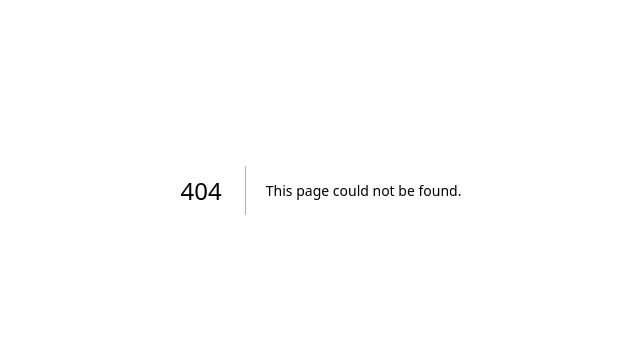
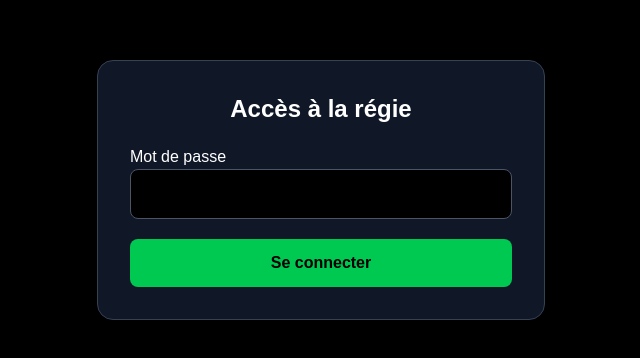
Before and after one commit to orpheavoices/orphea-live, a Next.js app: page /regie/connexion in a window 1280 px wide. Before the commit this address had no page. Shown: the part 210-568 px from the top of the page, without its empty margins (319-959 px from the left). Built offline with nearby package versions, Linux system fonts and the light colour scheme.

Commit message:
Protection de la regie par mot de passe

```diff
--- /dev/null
+++ b/app/api/regie-login/route.ts
@@ -0,0 +1,40 @@
+import { NextResponse } from "next/server";
+import { cookies } from "next/headers";
+import { createHmac, timingSafeEqual } from "crypto";
+
+export async function POST(request: Request) {
+  const { password } = await request.json().catch(() => ({}));
+  const expectedPassword = process.env.REGIE_PASSWORD;
+  const secret = process.env.REGIE_SESSION_SECRET;
+
+  if (!expectedPassword || !secret) {
+    return NextResponse.json(
+      { error: "Configuration serveur manquante." },
+      { status: 500 }
+    );
+  }
+
+  if (typeof password !== "string" || password !== expectedPassword) {
+    return NextResponse.json(
+      { error: "Mot de passe incorrect." },
+      { status: 401 }
+    );
+  }
+
+  const expires = Date.now() + 8 * 60 * 60 * 1000;
+  const payload = String(expires);
+  const signature = createHmac("sha256", secret)
+    .update(payload)
+    .digest("hex");
+
+  const cookieStore = await cookies();
+  cookieStore.set("regie_session", `${payload}.${signature}`, {
+    httpOnly: true,
+    secure: process.env.NODE_ENV === "production",
+    sameSite: "strict",
+    path: "/",
+    expires: new Date(expires),
+  });
+
+  return NextResponse.json({ ok: true });
+}
--- /dev/null
+++ b/app/regie/connexion/page.tsx
@@ -0,0 +1,77 @@
+
+"use client";
+
+import { useState } from "react";
+
+export default function ConnexionRegie() {
+  const [password, setPassword] = useState("");
+  const [erreur, setErreur] = useState("");
+  const [chargement, setChargement] = useState(false);
+
+  async function seConnecter(e: React.FormEvent<HTMLFormElement>) {
+    e.preventDefault();
+    setErreur("");
+    setChargement(true);
+
+    try {
+      const reponse = await fetch("/api/regie-login", {
+        method: "POST",
+        headers: { "Content-Type": "application/json" },
+        body: JSON.stringify({ password }),
+      });
+
+      if (reponse.ok) {
+        window.location.href = "/regie";
+      } else {
+        setErreur(
+          reponse.status === 401
+            ? "Mot de passe incorrect."
+            : "Impossible de se connecter. Réessaie."
+        );
+      }
+    } catch {
+      setErreur("Erreur de connexion. Vérifie ta connexion Internet.");
+    } finally {
+      setChargement(false);
+    }
+  }
+
+  return (
+    <main className="min-h-screen bg-black text-white flex items-center justify-center p-6">
+      <form
+        onSubmit={seConnecter}
+        className="w-full max-w-md rounded-2xl border border-gray-700 bg-gray-900 p-8 space-y-5"
+      >
+        <h1 className="text-2xl font-bold text-center">
+          Accès à la régie
+        </h1>
+
+        <label className="block space-y-2">
+          <span>Mot de passe</span>
+          <input
+            type="password"
+            autoComplete="current-password"
+            value={password}
+            onChange={(e) => setPassword(e.target.value)}
+            required
+            className="w-full rounded-lg border border-gray-600 bg-black px-4 py-3 text-white"
+          />
+        </label>
+
+        {erreur && (
+          <p role="alert" className="text-red-400">
+            {erreur}
+          </p>
+        )}
+
+        <button
+          type="submit"
+          disabled={chargement}
+          className="w-full rounded-lg bg-green-500 px-4 py-3 font-bold text-black disabled:opacity-50"
+        >
+          {chargement ? "Connexion…" : "Se connecter"}
+        </button>
+      </form>
+    </main>
+  );
+}
--- a/app/regie/lecteur/page.tsx
+++ b/app/regie/lecteur/page.tsx
@@ -1,3 +1,4 @@
+
 "use client";
 
 import { useSearchParams } from "next/navigation";
@@ -12,11 +13,10 @@ function Lecteur() {
   const video = searchParams.get("video") || "";
   const karaoke = searchParams.get("karaoke") || "";
   const demandeId = searchParams.get("demandeId") || "";
-const songId = searchParams.get("songId") || "";
-const launchId = searchParams.get("launchId") || "";
+  const songId = searchParams.get("songId") || "";
+  const launchId = searchParams.get("launchId") || "";
 
   const [terminaisonEnCours, setTerminaisonEnCours] = useState(false);
-
   const [enregistrementLance, setEnregistrementLance] = useState(false);
 
   useEffect(() => {
@@ -48,33 +48,19 @@ const launchId = searchParams.get("launchId") || "";
     void enregistrer();
   }, [songId, launchId, demandeId, enregistrementLance]);
 
-
-  /*
-   * Détermine si le lien est un lien YouTube
-   */
   function estYouTube(url: string) {
-    return (
-      url.includes("youtube.com") ||
-      url.includes("youtu.be")
-    );
+    return url.includes("youtube.com") || url.includes("youtu.be");
   }
 
-  /*
-   * Transforme un lien YouTube en URL utilisable
-   * dans une iframe YouTube.
-   */
   function obtenirYouTubeEmbed(url: string) {
     try {
       const urlObj = new URL(url);
-
-      // youtube.com/watch?v=XXXXXXXX
       const videoId = urlObj.searchParams.get("v");
 
       if (videoId) {
         return `https://www.youtube.com/embed/${videoId}?autoplay=1&rel=0`;
       }
 
-      // youtu.be/XXXXXXXX
       if (urlObj.hostname === "youtu.be") {
         const videoIdCourt = urlObj.pathname.replace("/", "");
 
@@ -89,12 +75,6 @@ const launchId = searchParams.get("launchId") || "";
     }
   }
 
-  /*
-   * Priorité :
-   * 1. vidéo locale
-   * 2. YouTube
-   * 3. autre URL
-   */
   const source = video || karaoke;
 
   const youtubeEmbed =
@@ -103,29 +83,23 @@ const launchId = searchParams.get("launchId") || "";
       : null;
 
   async function terminer() {
+    setTerminaisonEnCours(true);
+
+    // Une chanson lancée en répétition n'a pas de demande publique à clôturer.
     if (!demandeId) {
-      alert("Impossible d'identifier la demande.");
+      window.location.href = "/regie/repetition";
       return;
     }
 
-    setTerminaisonEnCours(true);
-
     const { error } = await supabase
       .from("demandes")
-      .update({
-        statut: "Terminée",
-      })
+      .update({ statut: "Terminée" })
       .eq("id", demandeId);
 
     if (error) {
       console.error("Erreur lors de la clôture :", error);
-
       setTerminaisonEnCours(false);
-
-      alert(
-        `Impossible de terminer la demande.\n\n${error.message}`
-      );
-
+      alert(`Impossible de terminer la demande.\n\n${error.message}`);
       return;
     }
 
@@ -134,13 +108,9 @@ const launchId = searchParams.get("launchId") || "";
 
   return (
     <main className="min-h-screen bg-[#050505] text-white">
-
       <div className="min-h-screen border border-[#c9a227]">
-
-        {/* HEADER */}
         <header className="bg-black border-b border-[#c9a227]/40">
           <div className="max-w-7xl mx-auto px-5 py-5">
-
             <div className="flex justify-center">
               <img
                 src="/images/orphea-logo.png"
@@ -148,38 +118,23 @@ const launchId = searchParams.get("launchId") || "";
                 className="h-24 md:h-28 w-auto object-contain"
               />
             </div>
-
           </div>
         </header>
 
-        {/* CONTENU */}
         <div className="max-w-7xl mx-auto px-5 py-8">
-
-          {/* TITRE */}
           <div className="text-center mb-7">
-
             <p className="text-[#d4af37] uppercase tracking-[0.3em] text-sm mb-3">
               En direct
             </p>
-
             <h1 className="text-3xl md:text-5xl font-bold text-[#f0d36b]">
               {titre}
             </h1>
-
-            <p className="text-gray-300 text-xl mt-2">
-              {artiste}
-            </p>
-
+            <p className="text-gray-300 text-xl mt-2">{artiste}</p>
           </div>
 
-          {/* LECTEUR */}
           {youtubeEmbed ? (
-
-            /* YOUTUBE */
             <div className="max-w-6xl mx-auto">
-
               <div className="bg-black border border-[#333] rounded-2xl overflow-hidden shadow-2xl">
-
                 <iframe
                   src={youtubeEmbed}
                   title={`${titre} - ${artiste}`}
@@ -187,19 +142,13 @@ const launchId = searchParams.get("launchId") || "";
                   allow="autoplay; encrypted-media; fullscreen"
                   allowFullScreen
                 />
-
               </div>
 
               <div className="text-center mt-4">
-
-                <p className="text-red-400 text-sm">
-                  ▶️ Karaoké YouTube
-                </p>
-
+                <p className="text-red-400 text-sm">▶️ Karaoké YouTube</p>
               </div>
 
               <div className="flex justify-center mt-7">
-
                 <button
                   onClick={terminer}
                   disabled={terminaisonEnCours}
@@ -209,18 +158,11 @@ const launchId = searchParams.get("launchId") || "";
                     ? "⏳ Clôture en cours..."
                     : "✓ TERMINER LA CHANSON"}
                 </button>
-
               </div>
-
             </div>
-
           ) : source ? (
-
-            /* VIDÉO LOCALE OU URL DIRECTE */
             <div className="max-w-6xl mx-auto">
-
               <div className="bg-black border border-[#333] rounded-2xl overflow-hidden shadow-2xl">
-
                 <video
                   src={source}
                   controls
@@ -228,25 +170,17 @@ const launchId = searchParams.get("launchId") || "";
                   playsInline
                   className="w-full max-h-[70vh] bg-black"
                 />
-
               </div>
 
               <div className="text-center mt-4">
-
                 {video ? (
-                  <p className="text-green-400 text-sm">
-                    🎬 Vidéo locale
-                  </p>
+                  <p className="text-green-400 text-sm">🎬 Vidéo locale</p>
                 ) : (
-                  <p className="text-gray-500 text-sm">
-                    🔗 Karaoké en ligne
-                  </p>
+                  <p className="text-gray-500 text-sm">🔗 Karaoké en ligne</p>
                 )}
-
               </div>
 
               <div className="flex justify-center mt-7">
-
                 <button
                   onClick={terminer}
                   disabled={terminaisonEnCours}
@@ -256,22 +190,14 @@ const launchId = searchParams.get("launchId") || "";
                     ? "⏳ Clôture en cours..."
                     : "✓ TERMINER LA CHANSON"}
                 </button>
-
               </div>
-
             </div>
-
           ) : (
-
-            /* AUCUNE SOURCE */
             <div className="max-w-xl mx-auto text-center">
-
               <div className="bg-[#1a1212] border border-[#8f1d24] rounded-2xl p-8">
-
                 <p className="text-red-300 text-lg">
                   Aucun karaoké disponible pour cette chanson.
                 </p>
-
               </div>
 
               <button
@@ -281,15 +207,10 @@ const launchId = searchParams.get("launchId") || "";
               >
                 ← Retour à la régie
               </button>
-
             </div>
-
           )}
-
         </div>
-
       </div>
-
     </main>
   );
 }
@@ -299,9 +220,7 @@ export default function LecteurPage() {
     <Suspense
       fallback={
         <main className="min-h-screen bg-[#050505] text-white flex items-center justify-center">
-          <p className="text-gray-400">
-            Chargement du lecteur...
-          </p>
+          <p className="text-gray-400">Chargement du lecteur...</p>
         </main>
       }
     >
--- /dev/null
+++ b/proxy.ts
@@ -0,0 +1,75 @@
+
+import { NextRequest, NextResponse } from "next/server";
+import { createHmac, timingSafeEqual } from "crypto";
+
+export function proxy(request: NextRequest) {
+  const pathname = request.nextUrl.pathname;
+
+  // La page et l'API de connexion doivent rester accessibles.
+  if (
+    pathname === "/regie/connexion" ||
+    pathname === "/api/regie-login"
+  ) {
+    return NextResponse.next();
+  }
+
+  const pagesProtegees =
+    pathname === "/regie" ||
+    pathname.startsWith("/regie/") ||
+    pathname === "/api/enregistrer-interpretation";
+
+  if (!pagesProtegees) {
+    return NextResponse.next();
+  }
+
+  const session = request.cookies.get("regie_session")?.value;
+  const secret = process.env.REGIE_SESSION_SECRET;
+
+  if (!session || !secret) {
+    return refuser(request);
+  }
+
+  const [expiration, signature] = session.split(".");
+  const expirationNombre = Number(expiration);
+
+  if (
+    !expiration ||
+    !signature ||
+    !Number.isFinite(expirationNombre) ||
+    expirationNombre <= Date.now()
+  ) {
+    return refuser(request);
+  }
+
+  const signatureAttendue = createHmac("sha256", secret)
+    .update(expiration)
+    .digest();
+
+  const signatureRecue = Buffer.from(signature, "hex");
+
+  if (
+    signatureRecue.length !== signatureAttendue.length ||
+    !timingSafeEqual(signatureRecue, signatureAttendue)
+  ) {
+    return refuser(request);
+  }
+
+  return NextResponse.next();
+}
+
+function refuser(request: NextRequest) {
+  if (request.nextUrl.pathname.startsWith("/api/")) {
+    return NextResponse.json(
+      { error: "Accès non autorisé." },
+      { status: 401 }
+    );
+  }
+
+  return NextResponse.redirect(
+    new URL("/regie/connexion", request.url)
+  );
+}
+
+export const config = {
+  matcher: ["/regie/:path*", "/api/enregistrer-interpretation"],
+};
```
